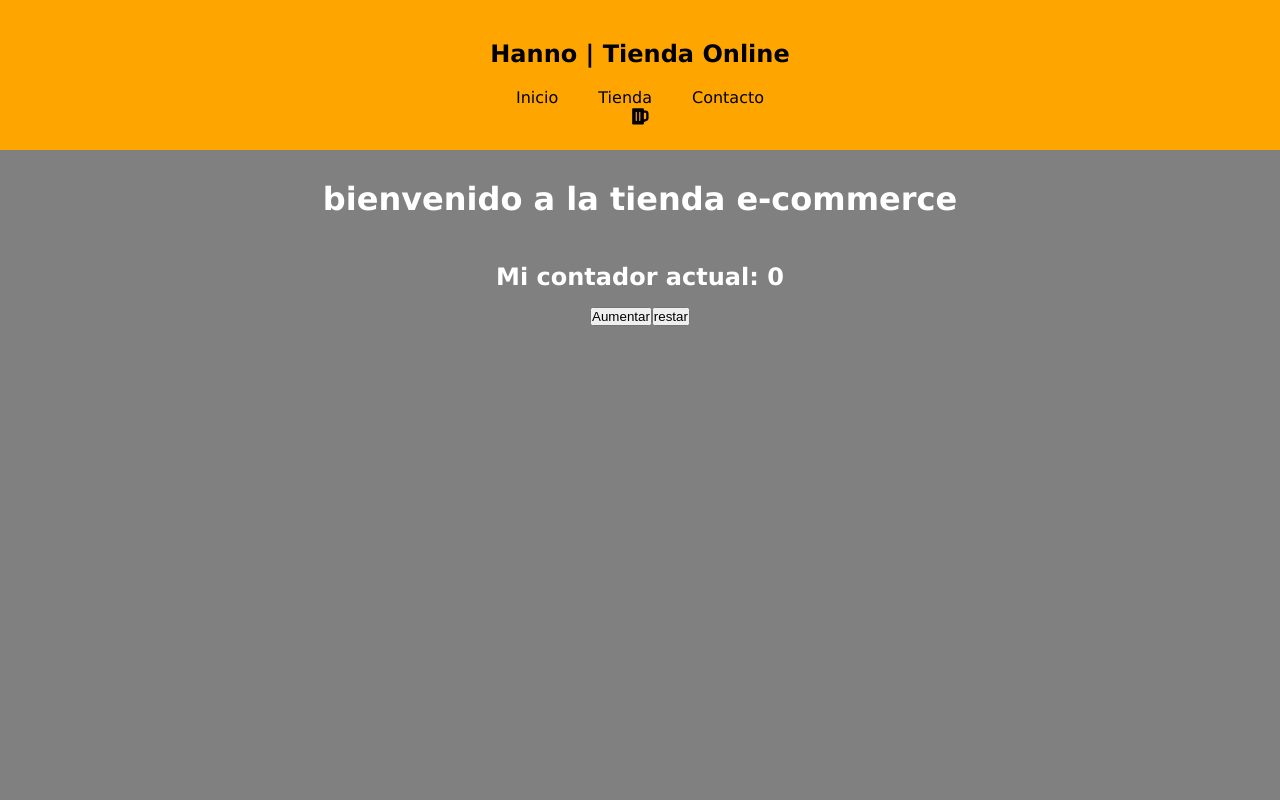
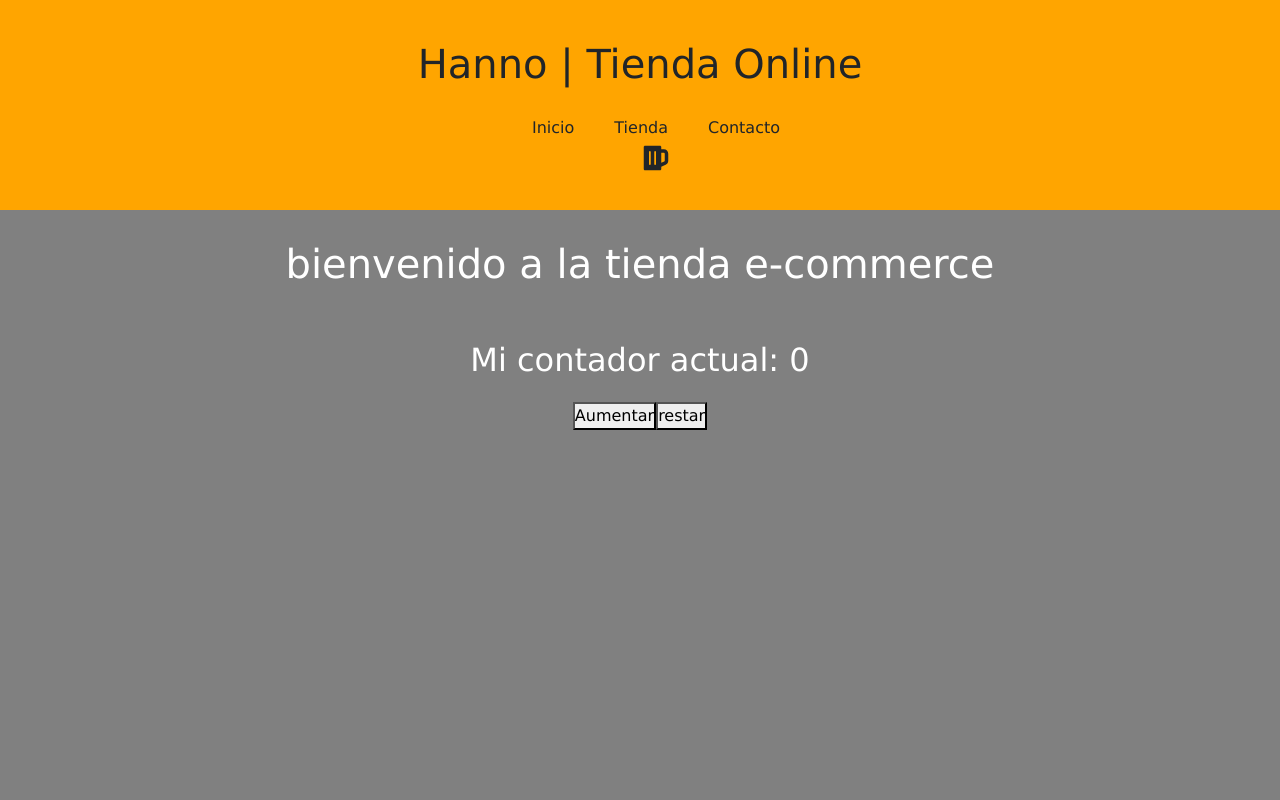
Before and after one commit to lucasbeckerok/my-react-project, a React (Create React App) app: page / in a window 1280 px wide. Shown: the top 800 px of the page. Built offline with nearby package versions, Linux system fonts and the light colour scheme.

Commit message:
se instalo bootstrap

```diff
--- a/package.json
+++ b/package.json
@@ -6,8 +6,10 @@
     "@testing-library/jest-dom": "^5.16.2",
     "@testing-library/react": "^12.1.3",
     "@testing-library/user-event": "^13.5.0",
+    "bootstrap": "^5.1.3",
     "node-sass": "^7.0.1",
     "react": "^17.0.2",
+    "react-bootstrap": "^2.1.2",
     "react-dom": "^17.0.2",
     "react-icons": "^4.3.1",
     "react-scripts": "5.0.0",
--- a/src/index.js
+++ b/src/index.js
@@ -1,6 +1,6 @@
 import React from 'react';
 import ReactDOM from 'react-dom';
-import App from "./App"
-import "./scss/App.scss"
+import App from "./App";
+import "./scss/App.scss";
 
 ReactDOM.render(<App/>,document.getElementById('root'))
--- a/src/scss/App.scss
+++ b/src/scss/App.scss
@@ -1,3 +1,5 @@
+@import "~bootstrap/scss/bootstrap";
+
 $colorPrimario: orange;
 $colorSecundario: white;
 
```
Also changed, not shown: 1 other file (tests, documents, lock files or other folders).
